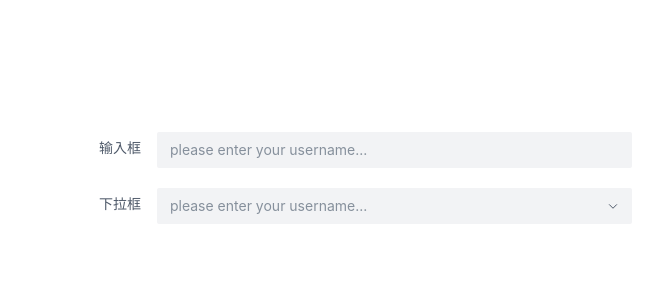
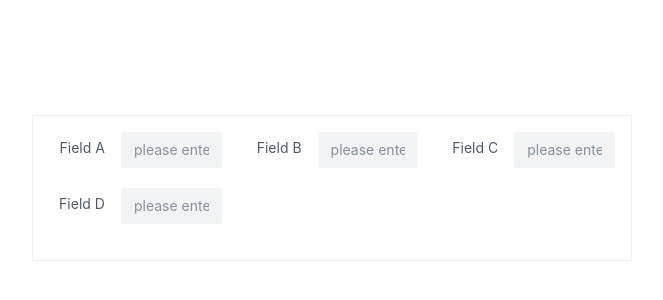
Before and after one commit to rude-guy/form-render-vue, a Vue app: page / in a window 1280 px wide. Shown: the part 452-752 px from the top of the page, without its empty margins (308-971 px from the left). Built offline with nearby package versions, Linux system fonts and the light colour scheme.

Commit message:
feat: 布局

```diff
--- a/src/App.vue
+++ b/src/App.vue
@@ -1,25 +1,27 @@
 <script setup lang="ts">
 import { ref } from 'vue';
 import FormRender from './formRender/index.vue';
-const schema = {
+import { Schema } from './formRender/type';
+const schema: Schema = {
   type: 'object',
+  column: 1,
+  displayType: 'horizontal',
   properties: {
-    input: {
-      title: '输入框',
+    input1: {
+      title: 'Field A',
       type: 'string',
-      widget: 'input',
     },
-    select: {
-      title: '下拉框',
+    input2: {
+      title: 'Field B',
       type: 'string',
-      widget: 'select',
-      props: {
-        options: [
-          { label: '早', value: 'a' },
-          { label: '中', value: 'b' },
-          { label: '晚', value: 'c' },
-        ],
-      },
+    },
+    input3: {
+      title: 'Field C',
+      type: 'string',
+    },
+    input4: {
+      title: 'Field D',
+      type: 'string',
     },
   },
 };
@@ -43,8 +45,11 @@ const formData = ref({});
   justify-content: center;
   align-items: center;
   .test_wrap {
+    border: 1px solid #eee;
     margin: auto;
     width: 600px;
+    padding: 16px;
+    box-sizing: border-box;
   }
 }
 </style>
--- a/src/formRender/form-core/index.vue
+++ b/src/formRender/form-core/index.vue
@@ -1,69 +1,29 @@
-<!-- import { PropType, defineComponent, toRefs } from 'vue';
-import { Form, Row } from '@arco-design/web-vue';
-import { useForm } from '../models/useForm';
-import { Schema } from '../type';
-import RenderCore from '../render-core/index';
-import { pick } from 'lodash';
-import { provideFormRender } from '../models/useFormRender';
-
-export default defineComponent({
-  name: 'form-render-core',
-  props: {
-    schema: {
-      type: Object as PropType<Schema>,
-      required: true,
-    },
-    displayType: {
-      type: String as PropType<'row' | 'column'>,
-      requered: false,
-      default: 'row',
-    },
-    widgets: {
-      type: Object as PropType<Record<string, any>>,
-      required: true,
-    },
-    initFormData: {
-      type: Object,
-      default: () => ({}),
-    },
-  },
-  setup(props) {
-    const { displayType } = toRefs(props);
-    const { formData } = useForm(props.initFormData);
-
-    provideFormRender({
-      ...pick(props, ['schema', 'widgets']),
-    });
-
-    return () => {
-      return (
-        <Form model={formData}>
-          <Row gutter={displayType.value === 'row' ? 16 : 24}>
-            <RenderCore schema={props.schema} />
-          </Row>
-        </Form>
-      );
-    };
-  },
-}); -->
-
 <template>
-  <Form :model="formData">
-    <RenderCore :schema="props.schema" :widgets="props.widgets" />
+  <Form :model="formData" :layout="displayType">
+    <Row :gutter="24">
+      <RenderCore :schema="props.schema" />
+    </Row>
   </Form>
 </template>
 <script setup lang="ts">
-import { Form } from '@arco-design/web-vue';
+import { Form, Row } from '@arco-design/web-vue';
 import { Schema } from '../type';
 import RenderCore from '../render-core/index.vue';
-import { ref } from 'vue';
+import { useFormRender } from '../models/useFormRender';
+import { toRefs } from 'vue';
 interface FormCoreProps {
   schema: Schema;
-  widgets: Record<string, any>;
 }
 
 const props = defineProps<FormCoreProps>();
+const { displayType, column, type, placeholder } = toRefs(props.schema);
 
-const formData = ref();
+if (type?.value !== 'object') {
+  throw new Error('Form schema must be an object');
+}
+
+const { formData } = useFormRender();
+
+console.log(props);
 </script>
 <style scoped lang="scss"></style>
--- a/src/formRender/index.vue
+++ b/src/formRender/index.vue
@@ -1,13 +1,15 @@
 <template>
   <div class="form-render">
-    <FormCore v-bind="formCoreProps" />
+    <FormCore v-bind="props" />
   </div>
 </template>
 <script setup lang="ts">
 import FormCore from './form-core/index.vue';
-import { Schema } from './type';
-import { CSSProperties, computed } from 'vue';
+import { RootSchema, Schema } from './type';
+import { CSSProperties, shallowRef } from 'vue';
+import { provideFormRender } from './models/useFormRender';
 import { defaultWidgets } from './models/mapping';
+import { omit } from 'lodash';
 
 interface FCProps {
   /**
@@ -34,10 +36,11 @@ interface FCProps {
 
 const props = defineProps<FCProps>();
 
-const formCoreProps = computed(() => {
-  return {
-    ...props,
-    widgets: { ...props.widgets, ...defaultWidgets },
-  };
-});
+const widgets = shallowRef({ ...props.widgets, ...defaultWidgets });
+
+const globalConfig = shallowRef<RootSchema>({
+  ...omit(props.schema, ['properties']),
+} as RootSchema);
+
+provideFormRender({ widgets, globalConfig });
 </script>
--- /dev/null
+++ b/src/formRender/models/layout.ts
@@ -0,0 +1,26 @@
+import { TDisplayType } from '../type';
+
+export const getFormItemLayout = (
+  column: number,
+  options: { displayType: TDisplayType }
+) => {
+  const { displayType } = options;
+  let labelCol: any = { span: 5 };
+  let fieldCol: any = { span: 9 };
+
+  if (column === 2) {
+    labelCol = { span: 6 };
+    fieldCol = { span: 14 };
+  }
+
+  if (column > 2) {
+    labelCol = { span: 7 };
+    fieldCol = { span: 16 };
+  }
+
+  if (displayType === 'vertical') {
+    labelCol = {};
+    fieldCol = {};
+  }
+  return { labelCol, fieldCol };
+};
--- a/src/formRender/models/mapping.ts
+++ b/src/formRender/models/mapping.ts
@@ -1,6 +1,37 @@
+import { Schema } from '../type';
 export * as defaultWidgets from '../widgets/index';
+
 export const mapping: Record<string, string> = {
   default: 'input',
   string: 'input',
   array: 'list',
 };
+
+export function getWidgetName(schema: Schema, _mapping = mapping) {
+  if (schema.widget) {
+    return schema.widget;
+  }
+  return _mapping[schema.type || 'default'] || _mapping.default;
+}
+
+const capitalizeFirstLetter = (str: string) => {
+  if (!str) {
+    return str;
+  }
+  return str.charAt(0).toUpperCase() + str.slice(1);
+};
+
+export const getWidget = (name: string, widgets: Record<string, any>) => {
+  let widget = widgets[name];
+
+  // name 转成首字母大写
+  if (!widget) {
+    widget = widgets[capitalizeFirstLetter(name)];
+  }
+
+  if (!widget) {
+    widget = widgets['string'] || null;
+  }
+
+  return widget;
+};
--- a/src/formRender/models/useFormRender.ts
+++ b/src/formRender/models/useFormRender.ts
@@ -1,19 +1,27 @@
-import { inject, provide } from 'vue';
-import { Schema } from '../type';
-
+import { Ref, inject, provide, ref } from 'vue';
+import { RootSchema } from '../type';
 const FORM_RENDER_KEY = Symbol('FORM_RENDER_KEY');
+const FORM_DATA = Symbol('FORM_DATA');
+const GLOBAL_CONFIG = Symbol('GLOBAL_CONFIG');
 
 interface FormRenderProvide {
-  schema: Schema;
-  widgets: Record<string, any>;
+  globalConfig: Ref<RootSchema>;
+  formData?: Ref<Record<string, any>>;
+  widgets?: Ref<Record<string, any>>;
 }
 
 export const useFormRender = () => {
-  const { widgets, schema } = inject(FORM_RENDER_KEY) as FormRenderProvide;
+  const widgets = (inject(FORM_RENDER_KEY) || ref({})) as Ref<
+    Record<string, any>
+  >;
+  const formData = (inject(FORM_DATA) || ref({})) as Ref<Record<string, any>>;
+  const globalConfig = (inject(GLOBAL_CONFIG) || ref({})) as Ref<RootSchema>;
 
-  return { widgets, schema };
+  return { widgets, formData, globalConfig };
 };
 
-export const provideFormRender = (params: FormRenderProvide) => {
-  provide(FORM_RENDER_KEY, params);
+export const provideFormRender = (params?: FormRenderProvide) => {
+  provide(FORM_RENDER_KEY, params?.widgets || ref({}));
+  provide(FORM_DATA, params?.formData || ref({}));
+  provide(GLOBAL_CONFIG, params?.globalConfig || ref({}));
 };
--- a/src/formRender/render-core/field/field.vue
+++ b/src/formRender/render-core/field/field.vue
@@ -2,32 +2,22 @@
   <component :is="component" v-bind="root.props"></component>
 </template>
 <script setup lang="ts">
-import { computed, toRefs, watch, watchEffect } from 'vue';
+import { computed, toRefs } from 'vue';
 import { Schema } from '../../type';
-import { capitalizeFirstLetter } from '../../utils';
-import { mapping } from '../../models/mapping';
+import { getWidgetName, getWidget } from '../../models/mapping';
+import { useFormRender } from '../../models/useFormRender';
 
 interface FieldItemProps {
-  widgets: Record<string, any>;
   root: Schema;
 }
 const props = defineProps<FieldItemProps>();
-const { root, widgets } = toRefs(props);
+const { root } = toRefs(props);
 
-const componentName = computed(() => {
-  const { type, widget } = root.value;
-  if (widget) {
-    return capitalizeFirstLetter(widget);
-  }
-  return mapping[type || 'default'];
-});
+const { widgets } = useFormRender();
 
 const component = computed(() => {
-  return widgets.value[componentName.value];
-});
-
-watchEffect(() => {
-  console.log(component.value, widgets.value, root);
+  const name = getWidgetName(root.value);
+  return getWidget(name, widgets.value);
 });
 </script>
 <style scoped lang="scss"></style>
--- a/src/formRender/render-core/index.vue
+++ b/src/formRender/render-core/index.vue
@@ -3,23 +3,37 @@
     v-if="schema.properties"
     v-for="(item, value) of Object.values(schema.properties)"
   >
-    <FormItem :label="item.title">
-      <Field :root="item" :widgets="widgets" />
-    </FormItem>
+    <Col :span="8">
+      <FormItem
+        :label="item.title"
+        :label-col-props="{ span: 10 }"
+        :wrapper-col-props="{ span: 14 }"
+      >
+        <Field :root="item" />
+      </FormItem>
+    </Col>
   </template>
 </template>
 <script setup lang="ts">
-import { toRefs } from 'vue';
+import { Col } from '@arco-design/web-vue';
+import { computed, toRef, toRefs } from 'vue';
 import { Schema } from '../type';
 import { FormItem } from '@arco-design/web-vue';
 import Field from './field/field.vue';
+import { useFormRender } from '../models/useFormRender';
+import { getFormItemLayout } from '../models/layout';
 
 interface RenderCoreProps {
   schema: Schema;
-  widgets: Record<string, any>;
 }
 const props = defineProps<RenderCoreProps>();
-const { schema, widgets } = toRefs(props);
+const { schema } = toRefs(props);
+const { globalConfig } = useFormRender();
+
+const d = computed(() => {
+  const { column, displayType } = globalConfig.value;
+  return getFormItemLayout(column, { displayType });
+});
 
 console.log(schema);
 </script>
```
Also changed, not shown: src/formRender/models/transformProps.ts (added, +10 -0 lines), src/formRender/type.ts (+49 -50 lines).
